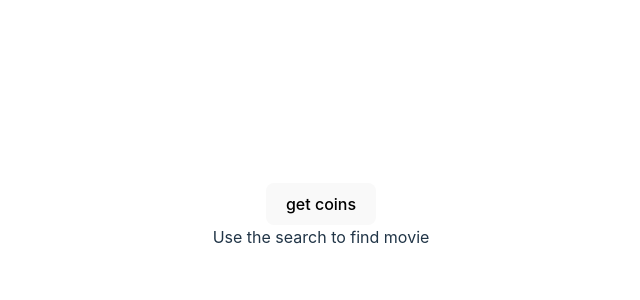
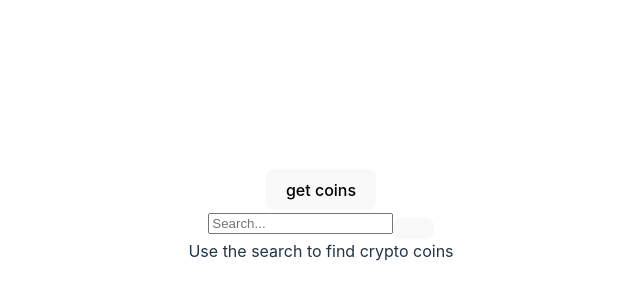
Before and after one commit to sarafashka/cryptocoin-list, a React (Vite) app: page / in a window 1280 px wide. Shown: the part 184-484 px from the top of the page, without its empty margins (319-959 px from the left). Built offline with nearby package versions, Linux system fonts and the light colour scheme; no server answers.

Commit message:
feat: add search component

```diff
--- a/src/components/App/App.tsx
+++ b/src/components/App/App.tsx
@@ -1,9 +1,9 @@
 import React from 'react';
 import './App.css';
-// import CoinTable from '../CoinTable';
 import { getCoinsList } from '../../api/api';
 import { Coin } from '../../types/types';
 import CoinTable from '../CoinTable';
+import Search from '../Search';
 
 type AppProps = Record<string, never>;
 type AppState = {
@@ -18,8 +18,10 @@ class App extends React.Component<AppProps, AppState> {
   }
 
   // async componentDidMount() {
-  //   const loadedData = await getCoinsList();
+  // const loadedData = await getCoinsList();
+  // if (loadedData?.data.coins) {
   //   this.setState({ coinList: loadedData.data.coins });
+  // }
   // }
   getCoins = async () => {
     const loadedData = await getCoinsList();
@@ -28,15 +30,20 @@ class App extends React.Component<AppProps, AppState> {
     }
   };
 
+  updateCoinsList = (loadedCoins: Coin[]) => {
+    this.setState({ coinList: loadedCoins });
+  };
+
   render() {
     return (
       <>
         <button onClick={this.getCoins}>get coins</button>
+        <Search updatedCoinsList={this.updateCoinsList}></Search>
         <div className="movie__list">
           {this.state.coinList.length !== 0 ? (
             <CoinTable coinList={this.state.coinList} />
           ) : (
-            'Use the search to find movie'
+            'Use the search to find crypto coins'
           )}
         </div>
       </>
--- a/src/components/CoinTable/index.tsx
+++ b/src/components/CoinTable/index.tsx
@@ -12,7 +12,6 @@ class CoinTable extends React.Component<CoinTableProps> {
   }
 
   render() {
-    // const { title, poster_path, vote_average } = this.props;
     return (
       <>
         <div className="coin-list">
--- a/src/components/Search/index.tsx
+++ b/src/components/Search/index.tsx
@@ -0,0 +1,102 @@
+import React, { ChangeEvent } from 'react';
+import { getCoinsList } from '../../api/api';
+import './Search.module.scss';
+import { Coin } from '../../types/types';
+
+type SearchState = {
+  searchValue: string;
+  isLoading: boolean;
+};
+
+type SearchProps = {
+  updatedCoinsList: (loadedCoins: Coin[]) => void;
+};
+
+class Search extends React.Component<SearchProps, SearchState> {
+  constructor(props: SearchProps) {
+    super(props);
+    this.state = {
+      searchValue: this.getSearchValue(),
+      isLoading: false,
+    };
+  }
+
+  getSearchValue() {
+    return localStorage.getItem('searchValue') || '';
+  }
+
+  componentDidMount() {
+    this.state.searchValue
+      ? this.loadCoinsList()
+      : this.loadCoinsListFirstTime();
+  }
+
+  async loadCoinsListFirstTime() {
+    this.setState({ isLoading: true });
+    const loadedCoinsList = await getCoinsList();
+    this.setState({ isLoading: false });
+
+    if (loadedCoinsList) {
+      this.props.updatedCoinsList(loadedCoinsList.data.coins);
+    }
+  }
+
+  async loadCoinsList() {
+    this.setState({ isLoading: true });
+    const loadedCoinsList = await getCoinsList(this.state.searchValue);
+    this.setState({ isLoading: false });
+
+    if (loadedCoinsList) {
+      this.props.updatedCoinsList(loadedCoinsList.data.coins);
+    }
+
+    localStorage.setItem('searchValue', this.state.searchValue);
+  }
+
+  handleChange = (event: ChangeEvent<HTMLInputElement>) => {
+    event.preventDefault();
+    this.setState({ searchValue: event.target.value });
+  };
+
+  handleSubmit = async (event: ChangeEvent<HTMLFormElement>) => {
+    event.preventDefault();
+    this.loadCoinsList();
+  };
+
+  render() {
+    return (
+      <>
+        <form className="search" onSubmit={this.handleSubmit}>
+          <label htmlFor="search">
+            <input
+              id="search"
+              type="text"
+              value={this.state.searchValue}
+              className="search__input"
+              onChange={this.handleChange}
+              placeholder="Search..."
+              autoComplete="off"
+              disabled={this.state.isLoading}
+            />
+          </label>
+          <button type="submit" className="search__submit"></button>
+        </form>
+
+        <div>
+          {this.state.isLoading ? (
+            <div className="lds-ring">
+              <div></div>
+              <div></div>
+              <div></div>
+              <div></div>
+            </div>
+          ) : (
+            ''
+          )}
+        </div>
+      </>
+    );
+  }
+}
+
+export default Search;
```
